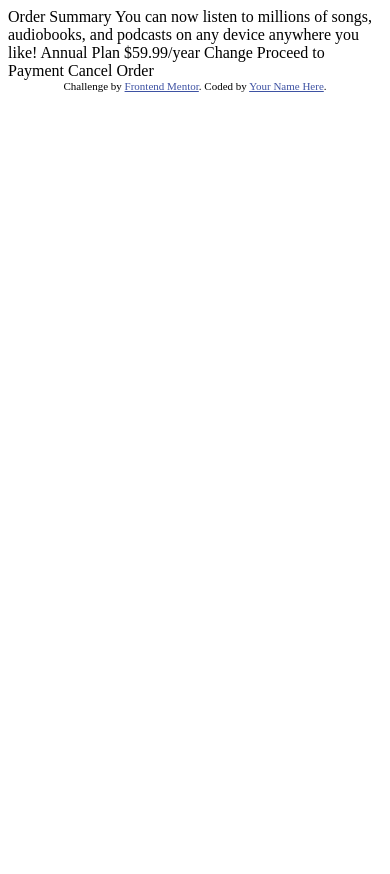
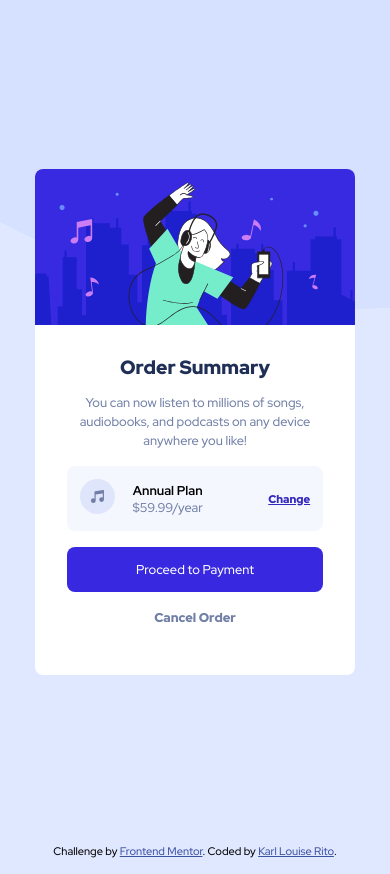
Before and after one commit to Karllouise-code/order-summary-component-main, a plain HTML site: page index.html in a window 390 px wide. Before the commit the page ends 844 px from the top, so only its background shows below. Drawn offline with Linux system fonts and the light colour scheme.

Commit message:
mobile and desktop view done

```diff
--- a/index.html
+++ b/index.html
@@ -1,37 +1,89 @@
 <!DOCTYPE html>
 <html lang="en">
-<head>
-  <meta charset="UTF-8">
-  <meta name="viewport" content="width=device-width, initial-scale=1.0"> <!-- displays site properly based on user's device -->
+    <head>
+        <meta charset="UTF-8" />
+        <meta name="viewport" content="width=device-width, initial-scale=1.0" />
+        <!-- displays site properly based on user's device -->
+        <link rel="stylesheet" href="style.css" />
+        <link
+            rel="icon"
+            type="image/png"
+            sizes="32x32"
+            href="./images/favicon-32x32.png"
+        />
+        <link rel="preconnect" href="https://fonts.googleapis.com" />
+        <link rel="preconnect" href="https://fonts.gstatic.com" crossorigin />
+        <link
+            href="https://fonts.googleapis.com/css2?family=Red+Hat+Display:wght@500;700;900&display=swap"
+            rel="stylesheet"
+        />
+        <title>Frontend Mentor | Order summary card</title>
+    </head>
 
-  <link rel="icon" type="image/png" sizes="32x32" href="./images/favicon-32x32.png">
+    <body>
+        <picture>
+            <source
+                srcset="./images/pattern-background-desktop.svg"
+                alt="pattern-background-desktop"
+                class="background"
+                media="(min-width:375px)"
+            />
+            <img
+                src="./images/pattern-background-mobile.svg"
+                alt="pattern-background-mobile"
+            />
+        </picture>
 
-  <title>Frontend Mentor | Order summary card</title>
+        <header>
+            <div class="container">
+                <img
+                    src="./images/illustration-hero.svg"
+                    alt="illustration-hero"
+                    class="hero"
+                />
 
-  <!-- Feel free to remove these styles or customise in your own stylesheet 👍 -->
-  <style>
-    .attribution { font-size: 11px; text-align: center; }
-    .attribution a { color: hsl(228, 45%, 44%); }
-  </style>
-</head>
-<body>
+                <!--* CONTENT *-->
+                <div class="content">
+                    <h1>Order Summary</h1>
+                    <p>
+                        You can now listen to millions of songs, audiobooks, and
+                        podcasts on any device anywhere you like!
+                    </p>
 
-  Order Summary
+                    <!--* ANNUAL PLAN SECTION *-->
+                    <div class="annual-plan">
+                        <div class="music-wrap">
+                            <img
+                                src="./images/icon-music.svg"
+                                alt="icon-music"
+                            />
+                        </div>
+                        <div class="wrapper">
+                            <span class="annual-text">Annual Plan</span>
+                            <span class="price">$59.99/year</span>
+                        </div>
+                        <a href="">Change</a>
+                    </div>
+                    <p class="end">
+                        <a class="btn" href="">Proceed to Payment</a>
+                    </p>
+                    <p>
+                        <a class="cancel" href="">Cancel Order</a>
+                    </p>
+                </div>
+            </div>
+        </header>
 
-  You can now listen to millions of songs, audiobooks, and podcasts on any
-  device anywhere you like!
-
-  Annual Plan
-  $59.99/year
-
-  Change
-
-  Proceed to Payment
-  Cancel Order
-
-  <div class="attribution">
-    Challenge by <a href="https://www.frontendmentor.io?ref=challenge" target="_blank">Frontend Mentor</a>.
-    Coded by <a href="#">Your Name Here</a>.
-  </div>
-</body>
+        <div class="attribution">
+            Challenge by
+            <a
+                href="https://www.frontendmentor.io?ref=challenge"
+                target="_blank"
+                >Frontend Mentor</a
+            >. Coded by
+            <a href="https://github.com/Karllouise-code" target="_blank"
+                >Karl Louise Rito</a
+            >.
+        </div>
+    </body>
 </html>
--- /dev/null
+++ b/style.css
@@ -0,0 +1,157 @@
+/** GLOBAL VARIABLE */
+:root {
+    --background-color: hsl(225, 100%, 94%);
+    --btn-background: hsl(245, 75%, 52%);
+    --very-pale-blue: hsl(225, 100%, 98%);
+    --desaturated-blue: hsl(224, 23%, 55%);
+    --dark-blue: hsl(223, 47%, 23%);
+}
+
+/** HEADER **/
+* {
+    padding: 0;
+    margin: 0;
+    box-sizing: border-box;
+    font-family: 'Red Hat Display', sans-serif;
+}
+body {
+    font-size: 16px;
+    background: var(--background-color);
+    text-align: center;
+    position: relative;
+}
+picture {
+    position: absolute;
+    inset: -8rem 0;
+    z-index: -1;
+    width: 100%;
+    height: fit-content;
+    overflow: hidden;
+}
+
+header {
+    position: relative;
+    display: flex;
+    justify-content: center;
+    align-items: center;
+    margin: 0 auto;
+    padding: 2rem;
+    min-height: 100vh;
+}
+
+.container {
+    display: flex;
+    flex-direction: column;
+    align-items: center;
+    justify-content: center;
+    background: #fff;
+    margin: 0 auto;
+    border-radius: 0.5rem;
+    overflow: hidden;
+    width: 20%;
+    min-width: 20rem;
+}
+
+.container .hero {
+    width: 100%;
+    margin-bottom: 1rem;
+}
+
+.content {
+    /* display: flex;
+    flex-direction: column; */
+    padding: 0 2rem 2rem;
+}
+
+h1 {
+    font-size: 1.2rem;
+    margin: 0.8rem;
+    color: var(--dark-blue);
+    font-weight: 900;
+}
+
+p {
+    font-size: 0.8rem;
+    color: var(--desaturated-blue);
+    line-height: 1.5;
+    margin-bottom: 1rem;
+}
+
+.annual-plan {
+    display: flex;
+    flex-direction: row;
+    align-items: center;
+    justify-content: center;
+    padding: 0.8rem 0.8rem;
+    background: var(--very-pale-blue);
+    margin-bottom: 1rem;
+    font-size: 0.8rem;
+    border-radius: 0.5rem;
+}
+
+.annual-plan img {
+    width: 100%;
+}
+.annual-text {
+    font-weight: 700;
+}
+.annual-plan a {
+    color: #3429bc;
+    font-weight: 900;
+    margin-left: 3rem;
+    font-size: 0.7rem;
+}
+.annual-plan a:hover {
+    color: var(--desaturated-blue);
+    text-decoration: none;
+}
+.price {
+    color: var(--desaturated-blue);
+}
+
+/** BUTTON **/
+.end {
+    display: flex;
+    flex-direction: column;
+}
+.btn {
+    padding: 0.8rem 0.8rem;
+    background: var(--btn-background);
+    color: #fff;
+    text-decoration: none;
+    border-radius: 0.5rem;
+    transition: 0.6s;
+}
+
+.btn:hover {
+    background: var(--desaturated-blue);
+}
+.cancel {
+    text-decoration: none;
+    color: var(--desaturated-blue);
+    font-weight: 900;
+    transition: 0.6s;
+}
+
+.cancel:hover {
+    color: var(--dark-blue);
+}
+/** FOOTER **/
+.attribution {
+    font-size: 11px;
+    text-align: center;
+    margin-bottom: 1rem;
+}
+.attribution a {
+    color: hsl(228, 45%, 44%);
+}
+
+@media screen and (max-width: 374px) {
+    picture {
+        position: absolute;
+        inset: 0;
+        z-index: -1;
+        width: 100%;
+        overflow: hidden;
+    }
+}
```
